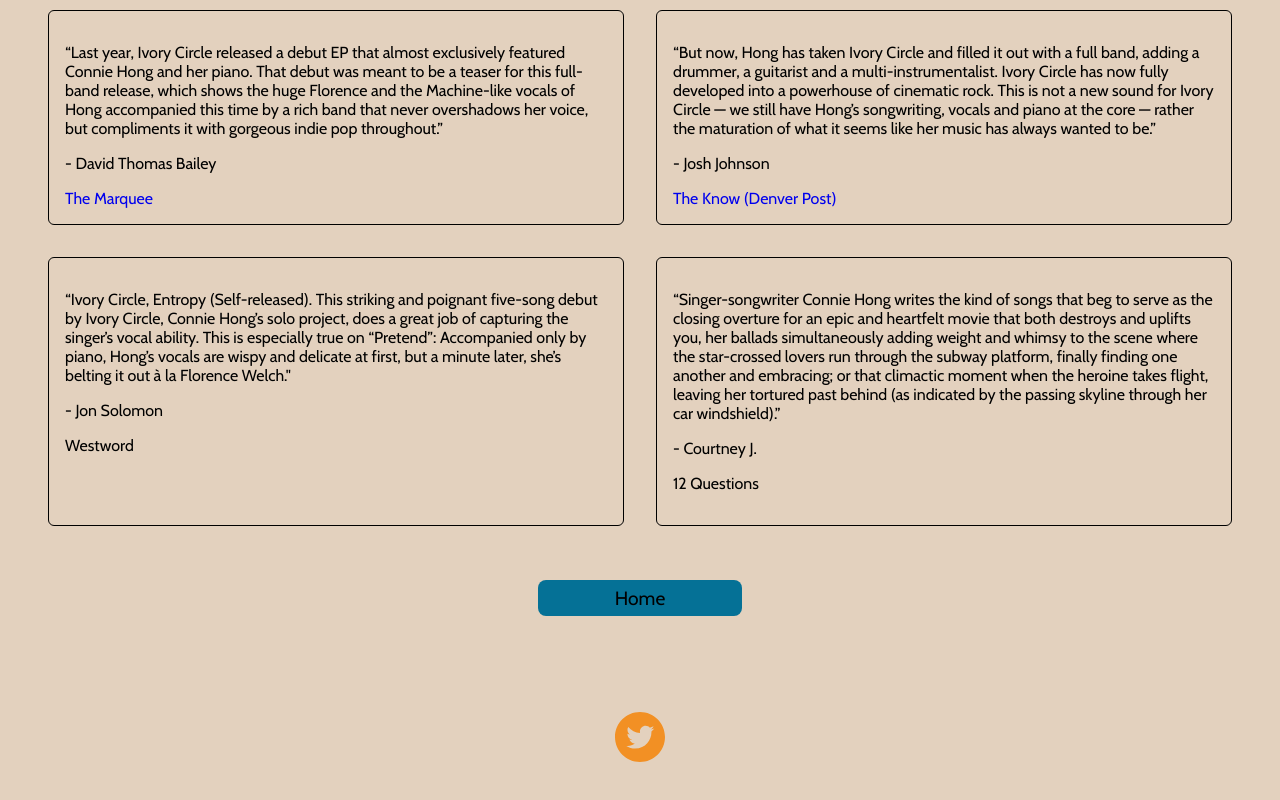
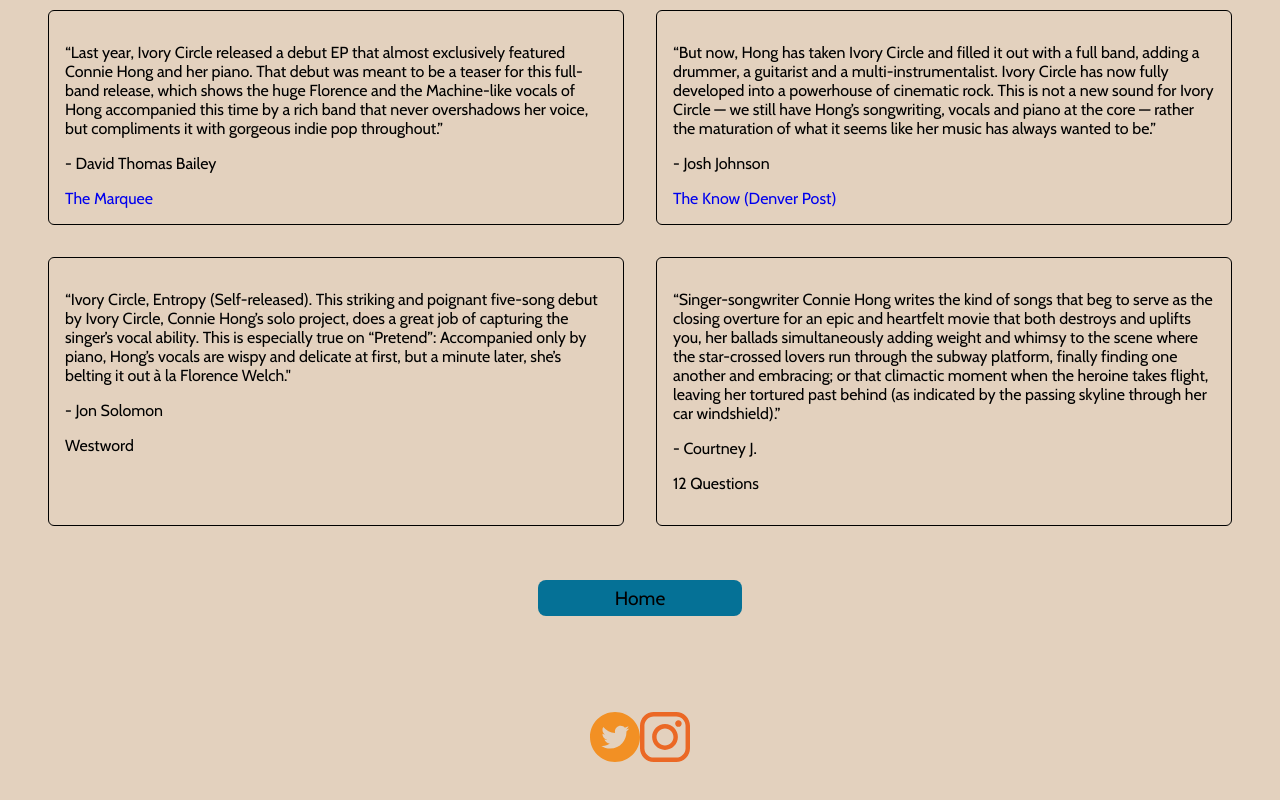
Before and after one commit to conconartist/conconart, a React (Create React App) app: page /press in a window 1280 px wide. Shown: the part 1181-1981 px from the top of the page. Built offline with nearby package versions, Linux system fonts and the light colour scheme.

Commit message:
Add Instagram component

```diff
--- a/src/Footer/Footer.js
+++ b/src/Footer/Footer.js
@@ -1,5 +1,6 @@
 import React from 'react';
 import Twitter from '../Twitter/Twitter';
+import Instagram from '../Instagram/Instagram';
 import { Link } from 'react-router-dom';
 
 export const Footer = () => {
@@ -7,6 +8,7 @@
     <section className='contactContainer'>
       <div className='socialMediaContainer'>
         <a href='https://twitter.com/conconartist'><Twitter /></a>
+        <a href='https://www.instagram.com/conconartist'><Instagram /></a>
       </div>
       <div className='emailContainer'>
 
--- /dev/null
+++ b/src/Instagram/Instagram.js
@@ -0,0 +1,52 @@
+import React from 'react';
+
+const Instagram = () => {
+    return (
+        <svg className='instagramIcon' viewBox="0 0 169.063 169.063" >
+<g>
+	<path d="M122.406,0H46.654C20.929,0,0,20.93,0,46.655v75.752c0,25.726,20.929,46.655,46.654,46.655h75.752
+		c25.727,0,46.656-20.93,46.656-46.655V46.655C169.063,20.93,148.133,0,122.406,0z M154.063,122.407
+		c0,17.455-14.201,31.655-31.656,31.655H46.654C29.2,154.063,15,139.862,15,122.407V46.655C15,29.201,29.2,15,46.654,15h75.752
+		c17.455,0,31.656,14.201,31.656,31.655V122.407z"/>
+	<path d="M84.531,40.97c-24.021,0-43.563,19.542-43.563,43.563c0,24.02,19.542,43.561,43.563,43.561s43.563-19.541,43.563-43.561
+		C128.094,60.512,108.552,40.97,84.531,40.97z M84.531,113.093c-15.749,0-28.563-12.812-28.563-28.561
+		c0-15.75,12.813-28.563,28.563-28.563s28.563,12.813,28.563,28.563C113.094,100.281,100.28,113.093,84.531,113.093z"/>
+	<path d="M129.921,28.251c-2.89,0-5.729,1.17-7.77,3.22c-2.051,2.04-3.23,4.88-3.23,7.78c0,2.891,1.18,5.73,3.23,7.78
+		c2.04,2.04,4.88,3.22,7.77,3.22c2.9,0,5.73-1.18,7.78-3.22c2.05-2.05,3.22-4.89,3.22-7.78c0-2.9-1.17-5.74-3.22-7.78
+		C135.661,29.421,132.821,28.251,129.921,28.251z"/>
+</g>
+<g>
+</g>
+<g>
+</g>
+<g>
+</g>
+<g>
+</g>
+<g>
+</g>
+<g>
+</g>
+<g>
+</g>
+<g>
+</g>
+<g>
+</g>
+<g>
+</g>
+<g>
+</g>
+<g>
+</g>
+<g>
+</g>
+<g>
+</g>
+<g>
+</g>
+</svg>
+    )
+}
+
+export default Instagram;
--- /dev/null
+++ b/src/Instagram/Instagram.scss
@@ -0,0 +1,4 @@
+.instagramIcon {
+  fill: $second-accent-color;
+  height: 50px;
+}
--- a/src/index.scss
+++ b/src/index.scss
@@ -9,6 +9,7 @@
 @import './DevSummary/DevSummary.scss';
 @import './Press/Press.scss';
 @import './Twitter/Twitter.scss';
+@import './Instagram/Instagram.scss';
 
 body, html {
     background-color: $primary-background-color;
```
